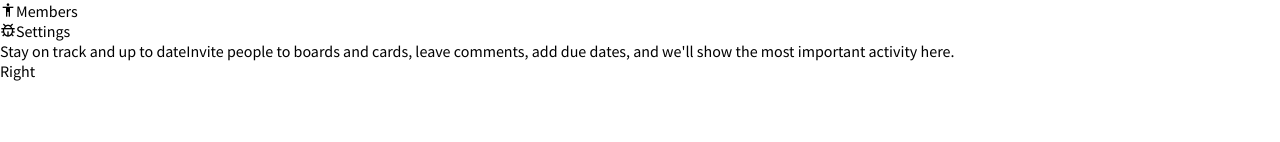
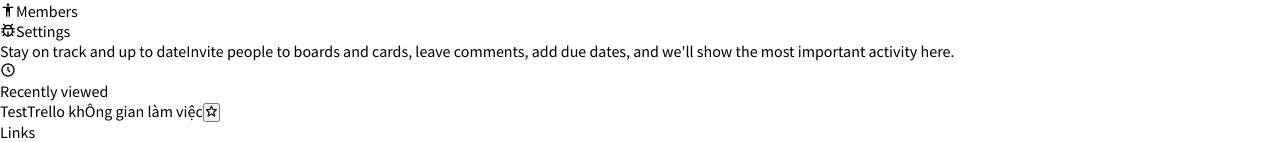
Before and after one commit to saamnguyen/website-quan-ly-du-an-client, a React (Create React App) app: page / in a window 1280 px wide. Shown: the part 2436-2578 px from the top of the page. Before the commit the page ends 2517 px from the top, so only its background shows below. Built offline with nearby package versions, Linux system fonts and the light colour scheme.

Commit message:
Home.jsx right

```diff
--- a/src/components/Home/Right.jsx
+++ b/src/components/Home/Right.jsx
@@ -1,7 +1,47 @@
 import React from "react";
 
 const Right = () => {
-	return <div>Right</div>;
+	return (
+		<div>
+			<div className="home__right">
+				<div className="home__right-header">
+					<div className="home__right-top">
+						<div className="home__right-top_icon">
+							<i class="bx bx-time-five"></i>
+						</div>
+						<div className="home__right-top_text">Recently viewed</div>
+					</div>
+					<div className="home__right-body">
+						<a href="">
+							<div></div>
+							<span className="home__right-body-text">
+								<span>Test</span>
+								<span>Trello khÔng gian làm việc</span>
+							</span>
+						</a>
+						<button className="home__right-body-btn">
+							<i class="bx bx-star"></i>
+						</button>
+					</div>
+				</div>
+				<div className="home__right-header">
+					<div className="home__right-bottom">
+						<div>Links</div>
+					</div>
+					<div className="home__right-buttom-1">
+						<button>
+							<span className="home__right-buttom-1_icon">
+								<i class="bx bx-plus"></i>
+							</span>
+							<span className="home__right-buttom-1_text">
+								<span>Create a board</span>
+							</span>
+						</button>
+					</div>
+				</div>
+			</div>
+		</div>
+	);
 };
 
 export default Right;
--- a/src/style/home.css
+++ b/src/style/home.css
@@ -236,3 +236,162 @@
 	line-height: 20px;
 	margin: 10px 0;
 }
+
+.home__right {
+	margin-top: 40px;
+	max-width: 342px;
+	padding-left: 50px;
+	width: 100%;
+}
+
+.home__right-header {
+	padding-bottom: 24px;
+}
+
+.home__right-top {
+	display: flex;
+	height: 32px;
+	justify-content: flex-start;
+	margin-bottom: 8px;
+	padding: 0 0 0 8px;
+}
+
+.home__right-top_icon {
+	flex: 0 0 auto;
+	position: relative;
+	margin-left: -8px;
+	text-align: center;
+	top: 6px;
+	width: 32px;
+}
+
+.home__right-top_icon i {
+	line-height: 1;
+	text-align: center;
+}
+
+.home__right-top_text {
+	color: #5e6c84;
+	font-size: 12px;
+	font-weight: 600;
+	line-height: 16px;
+	padding: 8px 0;
+	margin: 0;
+	flex: 1 1 auto;
+}
+
+.home__right-body {
+	display: flex;
+	align-items: center;
+	height: 48px;
+	position: relative;
+	overflow: hidden;
+}
+
+.home__right-body a {
+	font-weight: 400;
+	margin: 0;
+	align-items: center;
+	border-radius: 4px;
+	border: 0;
+	color: #5e6c84;
+	cursor: pointer;
+	padding: 8px 40px 8px 8px;
+	width: 100%;
+	position: relative;
+	display: flex;
+}
+
+.home__right-body a div {
+	background-image: url(https://trello-backgrounds.s3.amazonaws.com/SharedBackground/640x960/78a766a0bad05f9ff0d9df24b092cb43/photo-1650691716572-956d2e840825.jpg);
+	width: 32px;
+	display: block;
+	height: 28px;
+	margin-right: 8px;
+	flex: 0 0 auto;
+	background-size: cover;
+}
+
+.home__right-body-text {
+	display: flex;
+
+	flex-direction: column;
+}
+
+.home__right-body-text span:first-child {
+	font-weight: bold;
+	color: #172b4d;
+	line-height: 18px;
+	font-size: 14px;
+}
+
+.home__right-body-text span:last-child {
+	font-size: 12px;
+	line-height: 14px;
+	margin-top: 1px;
+	color: #5e6c84;
+}
+
+.home__right-body-btn {
+	border: none;
+}
+
+.home__right-body-btn i {
+	border: none;
+	background: #fff;
+	scale: 1;
+	transition: transform 0.2s;
+}
+
+.home__right-body-btn:hover i {
+	color: rgb(251, 210, 3);
+	transform: scale(1.2);
+}
+
+.home__right-bottom {
+	display: flex;
+	justify-content: flex-start;
+	height: 32px;
+	margin-bottom: 8px;
+	padding: 0 0 0 8px;
+}
+
+.home__right-bottom div {
+	color: #5e6c84;
+	font-size: 12px;
+	font-weight: 600;
+	line-height: 16px;
+}
+
+.home__right-buttom-1 {
+	display: flex;
+	align-items: center;
+	height: 48px;
+	border-radius: 4px;
+}
+
+.home__right-buttom-1 button {
+	border: none;
+	background-color: #fff;
+	display: flex;
+	height: 48px;
+	cursor: pointer;
+	color: #5e6c84;
+	padding: 8px 40px 8px 8px;
+	width: 100%;
+}
+
+.home__right-buttom-1 button .home__right-buttom-1_icon {
+	background-color: rgba(9, 30, 66, 0.04);
+	width: 32px;
+	height: 28px;
+	align-items: center;
+	display: flex;
+	justify-content: center;
+	margin-right: 8px;
+	font-size: 16px;
+}
+
+.home__right-buttom-1_text {
+	line-height: 2;
+}
```
